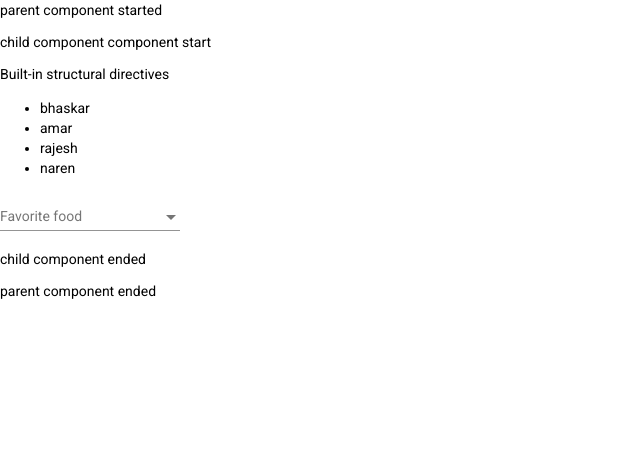
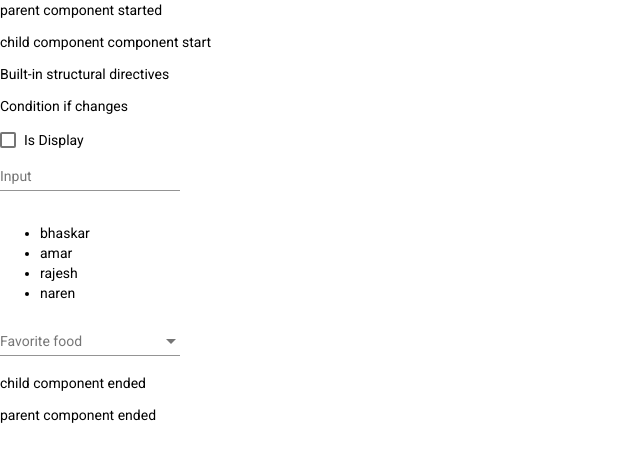
Before and after one commit to katakam001/angular-batch2, an Angular app: page / in a window 1280 px wide. Shown: the top 462 px of the page, without its empty margins (0-640 px from the left). Built offline with nearby package versions, Linux system fonts and the light colour scheme.

Commit message:
Added the multiple condition of *ngIf and added event binding changes to *ngFor

```diff
--- a/src/app/item-component/item-component.component.html
+++ b/src/app/item-component/item-component.component.html
@@ -34,7 +34,7 @@
 <mat-radio-group aria-label="Select Gender">
   <mat-radio-button [style.font-size]="amar" (change)="selected($event)" value="1">Male</mat-radio-button>
   <mat-radio-button [style] = "styleExpr" (change)="unselected($event)" value="2">Female</mat-radio-button>
-  <mat-radio-button [class] = "classExpr" (change)="unselected($event)" value="3">None</mat-radio-button>
+  <mat-radio-button  [class] = "classExpr" (change)="unselected($event)" value="3">None</mat-radio-button>
 </mat-radio-group>
 <br>
 <button [disabled]="isUnchanged" (click)="display()" mat-raised-button color="primary">Primary</button>
@@ -64,20 +64,33 @@
 </div>
 <div [ngClass]="currentClasses">styling using ng class</div> -->
 <P>Built-in structural directives</P>
-<!-- <p>Condition if changes</p>
+<p>Condition if changes</p>
 <div>
   <mat-checkbox [(ngModel)]="isDisplay" >Is Display</mat-checkbox>
 </div>
+<mat-form-field *ngIf="isDisplay">
+  <mat-label>Input</mat-label>
+  <input  matInput placeholder="Enter Input" [(ngModel)]="condition" type="email" >
+</mat-form-field>
+<mat-form-field>
+  <mat-label>Input</mat-label>
+  <input matInput placeholder="Enter Input1" [(ngModel)]="condition1">
+</mat-form-field>
 
 <div *ngIf="isDisplay">Hello world</div>
-  <input matInput *ngIf="isDisplay"> -->
+<div *ngIf="condition == 1">Input 1</div>
+<div *ngIf="condition == 2">Input 2</div>
+<div *ngIf="condition == 3">Input 3</div>
+<div *ngIf="condition1 === 'abc'">Input abc</div>
+
+  <input matInput *ngIf="isDisplay">
   <ul>
     <li *ngFor="let item of items">{{item}}</li>
   </ul>
   <mat-form-field>
     <mat-label>Favorite food</mat-label>
-    <mat-select>
-      <mat-option *ngFor="let food of foods" [value]="food.value">
+    <mat-select (selectionChange)="onFoodSelection($event.value)">
+      <mat-option *ngFor="let food of foods" [value]="food.value" >
         {{food.viewValue}}
       </mat-option>
     </mat-select>
--- a/src/app/item-component/item-component.component.ts
+++ b/src/app/item-component/item-component.component.ts
@@ -17,6 +17,8 @@ export class ItemComponentComponent implements OnInit {
   styleExpr="font-size:xx-large;color:red;"
   classExpr="color-red-class position-right-class";
   styleExpression={};
+  condition:number;
+  condition1:string;
   canSave=false;
   isSpecial=false;
   isUnchanged=false;
@@ -80,4 +82,7 @@ export class ItemComponentComponent implements OnInit {
   foodDisplay(value){
     console.log(value);
   }
+  onFoodSelection(value){
+    console.log(value);
+  }
 }
```
